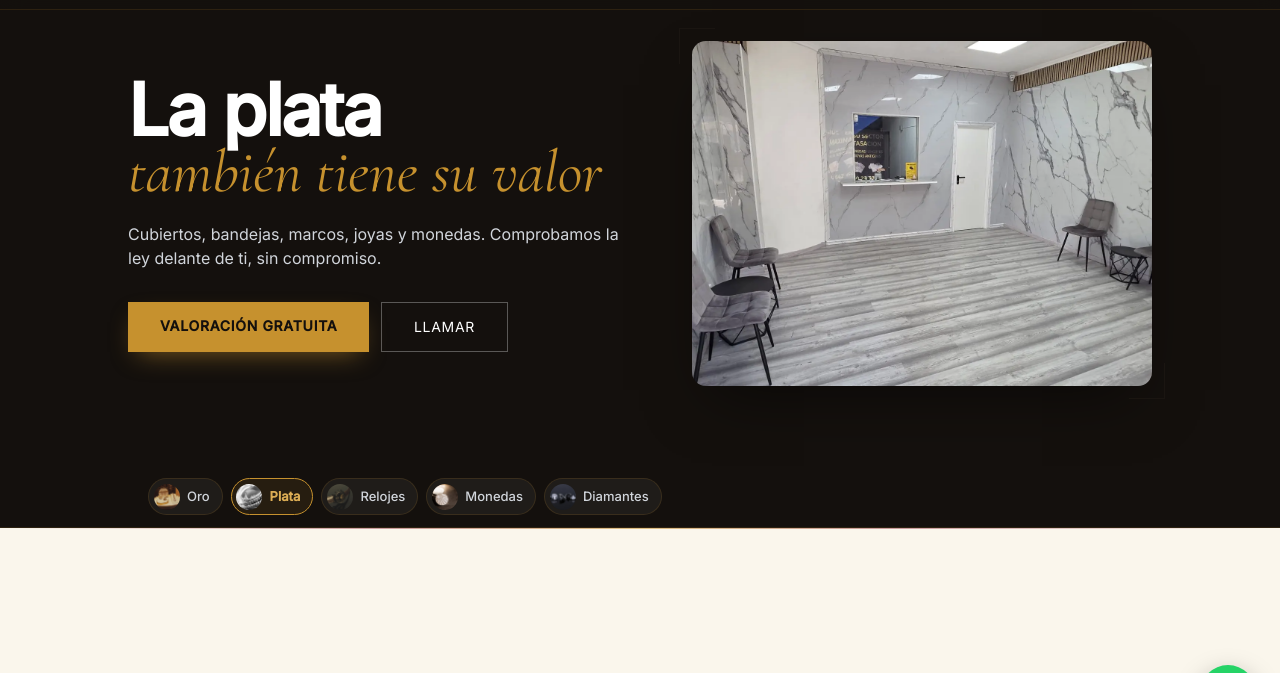
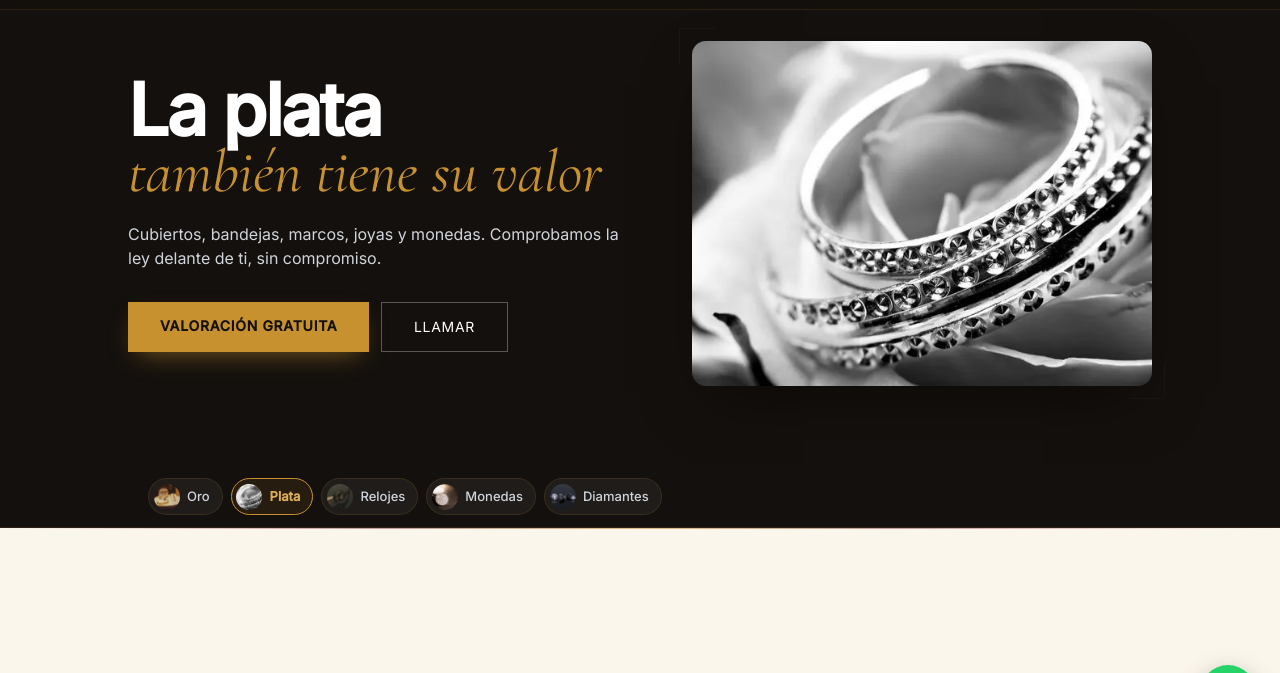
Before and after one commit to nulixwebsites/compro-oro-azuqueca, a plain HTML site: page compro-plata.html in a window 1280 px wide. Shown: the part 55-728 px from the top of the page. Drawn offline with Linux system fonts and the light colour scheme.

Commit message:
fix: Plata hero showed the same interior photo as Oro's hero
Felipe: image should actually be plata, not another shot of the
room (also made Oro and Plata look like copy-pasted duplicates of
each other). Swapped to the real silver product photo already used
for the category card (assets/cat-plata.jpg).

```diff
--- a/compro-plata.html
+++ b/compro-plata.html
@@ -122,8 +122,8 @@
       </div>
       <div class="hero-frame img-reveal">
         <picture>
-          <source type="image/webp" srcset="assets/img-20260520-wa0001__mpffgb98c9n8.webp">
-          <img src="assets/img-20260520-wa0001__mpffgb98c9n8.jpg" width="2000" height="924" alt="Interior de Compro Oro Azuqueca, zona de tasación" loading="eager" fetchpriority="high">
+          <source type="image/webp" srcset="assets/cat-plata.webp">
+          <img src="assets/cat-plata.jpg" width="640" height="427" alt="Joyas y piezas de plata" loading="eager" fetchpriority="high">
         </picture>
       </div>
     </div>
```
